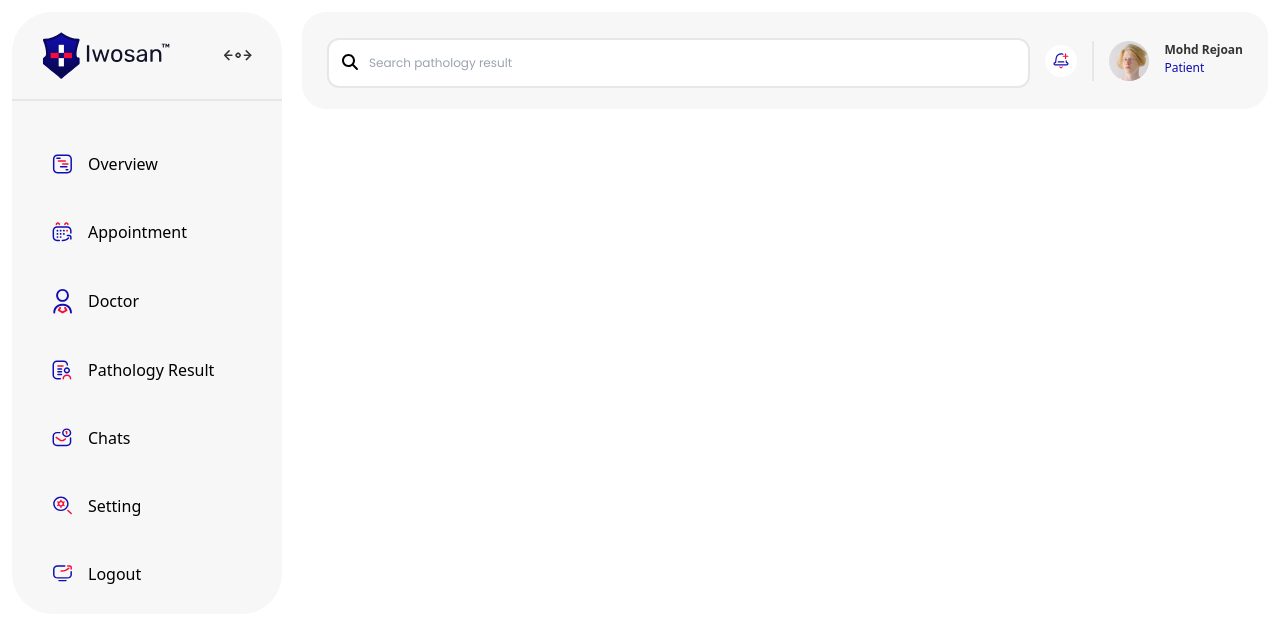
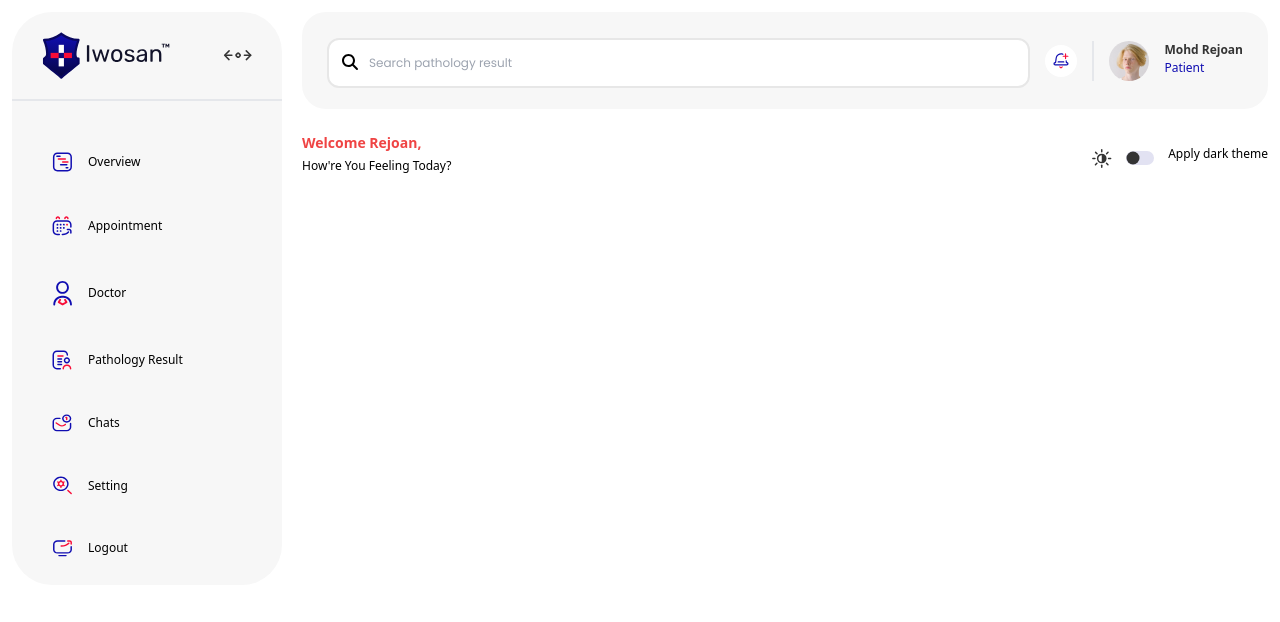
Before and after one commit to rejoan121615/health-care-dashboard, a React (Vite) app: page /home in a window 1280 px wide. Shown: the top 622 px of the page. Built offline with nearby package versions, Linux system fonts and the light colour scheme.

Commit message:
dark light bar section complete

```diff
--- a/package.json
+++ b/package.json
@@ -15,7 +15,8 @@
     "react": "^17.0.2",
     "react-dom": "^17.0.2",
     "react-router": "^5.2.1",
-    "react-router-dom": "^5.3.0"
+    "react-router-dom": "^5.3.0",
+    "react-switch": "^6.0.0"
   },
   "devDependencies": {
     "@vitejs/plugin-react": "^1.0.7",
--- /dev/null
+++ b/src/components/DarkLightBar.jsx
@@ -0,0 +1,51 @@
+import React, { useState } from "react";
+import Contrast from "../assets/navigation/Contrast.svg";
+import Switch from "react-switch";
+
+const DarkLightBar = (props) => {
+    const [checked, setChecked] = useState(false);
+
+    const handleChange = () => {
+        setChecked(!checked);
+    };
+
+    return (
+        <div className=" mt-6 flex justify-between items-center">
+            {/* left section  */}
+            <div>
+                <h6 className=" text-sm font-bold text-red-500 capitalize">
+                    welcome {props.name.split(" ")[1]},
+                </h6>
+                <p className=" capitalize text-[12px] mt-1">
+                    {" "}
+                    How're you feeling today?
+                </p>
+            </div>
+            {/* right section  */}
+            <div className=" flex items-center">
+                <div className=" w-5 h-5 ml-2">
+                    <img
+                        className=" w-full mt-1"
+                        src={Contrast}
+                        alt="contrast icon"
+                    />
+                </div>
+                <Switch
+                    id="switch"
+                    offColor="#e2e2f2"
+                    onColor="#f5dee5"
+                    offHandleColor="#343434"
+                    onHandleColor="#f80d38"
+                    uncheckedIcon={false}
+                    checkedIcon={false}
+                    onChange={handleChange}
+                    checked={checked}
+                    className=" scale-50 mt-2"
+                />
+                <p>Apply dark theme</p>
+            </div>
+        </div>
+    );
+};
+
+export default DarkLightBar;
--- a/src/index.css
+++ b/src/index.css
@@ -22,4 +22,7 @@
         @apply flex flex-col mb-25px;
 
     }
+    p{
+        @apply text-[12px];
+    }
 }
--- a/src/pages/Home.jsx
+++ b/src/pages/Home.jsx
@@ -1,12 +1,21 @@
 import React from 'react'
 import PortalNavBar from '../components/PortalNavBar'
-import SearchBar from '../ui/SearchBar'
+import SearchBar from '../components/SearchBar'
+import DarkLightBar from '../components/DarkLightBar'
 
 
 const Home = () => {
+
+  const userData = {
+    name: 'Mohd Rejoan',
+
+  }
+
+
   return (
     <section>
       <SearchBar />
+      <DarkLightBar name={userData.name} />
     </section>
   )
 }
```
Also changed, not shown: src/assets/navigation/Contrast.svg (added), src/components/SearchBar.jsx (renamed from src/ui/SearchBar.jsx), 1 other file (tests, documents, lock files or other folders).
